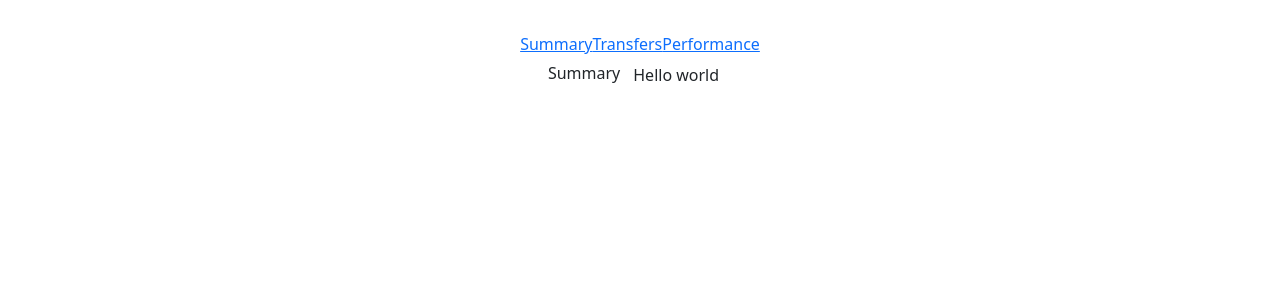
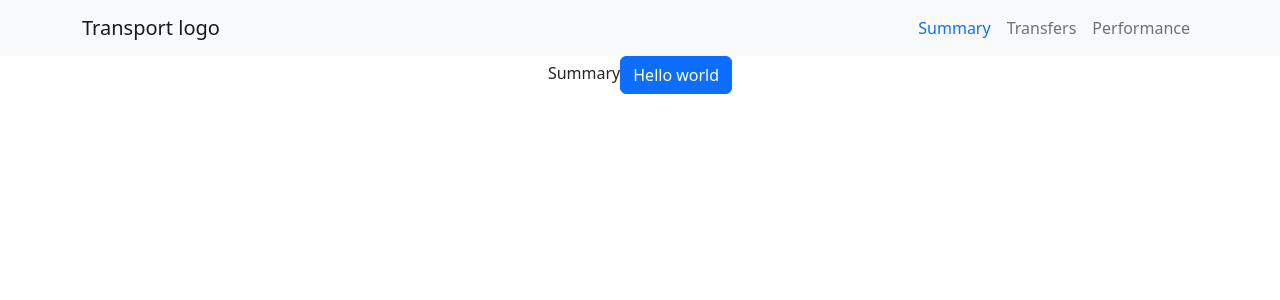
Before and after one commit to geoelectrof/tms-dashboard, a React (Vite) app: page / in a window 1280 px wide. Shown: the top 300 px of the page. Built offline with nearby package versions, Linux system fonts and the light colour scheme.

Commit message:
Created navbar with basic styling and react-router-bootstrap setup

```diff
--- a/package.json
+++ b/package.json
@@ -14,6 +14,7 @@
     "react": "^18.2.0",
     "react-bootstrap": "^2.7.4",
     "react-dom": "^18.2.0",
+    "react-router-bootstrap": "^0.26.2",
     "react-router-dom": "^6.11.2",
     "sass": "^1.62.1"
   },
--- a/src/App.scss
+++ b/src/App.scss
@@ -3,6 +3,5 @@
 #root {
   max-width: 1280px;
   margin: 0 auto;
-  padding: 2rem;
   text-align: center;
 }
--- a/src/components/Navigation.jsx
+++ b/src/components/Navigation.jsx
@@ -1,12 +1,55 @@
 import { NavLink } from "react-router-dom"
+import Container from "react-bootstrap/Container";
+import Nav from "react-bootstrap/Nav";
+import Navbar from "react-bootstrap/Navbar";
+import { LinkContainer } from "react-router-bootstrap";
+
 
 const Navigation = () => {
   return (
     <nav>
-        <NavLink to='/'>Summary</NavLink>
+      {/* <NavLink to='/'>Summary</NavLink>
         <NavLink to='/transfers'>Transfers</NavLink>
-        <NavLink to='/performance'>Performance</NavLink>
+        <NavLink to='/performance'>Performance</NavLink> */}
+      <Navbar collapseOnSelect expand="md" bg="light" className="bg-light">
+        <Container>
+          <LinkContainer to="/">
+            <Navbar.Brand href="#home">
+              Transport logo
+            </Navbar.Brand>
+          </LinkContainer>
+          <Navbar.Toggle aria-controls="responsive-navbar-nav" />
+          <Navbar.Collapse id="responsive-navbar-nav">
+            <Nav className="ms-auto">
+              <LinkContainer
+                to="/"
+                activeClassName="text-primary"
+                className="nav-item nav-link"
+              >
+                <Nav.Link>Summary</Nav.Link>
+              </LinkContainer>
+
+              <LinkContainer
+                to="/transfers"
+                activeClassName="text-primary"
+                className="nav-item nav-link"
+              >
+                <Nav.Link>Transfers</Nav.Link>
+              </LinkContainer>
+
+              <LinkContainer
+                to="/performance"
+                activeClassName="text-primary"
+                className="nav-item nav-link"
+              >
+                <Nav.Link>Performance</Nav.Link>
+              </LinkContainer>
+
+            </Nav>
+          </Navbar.Collapse>
+        </Container>
+      </Navbar>
     </nav>
-  )
+  );
 }
 export default Navigation
--- a/src/custom.scss
+++ b/src/custom.scss
@@ -1,7 +1,7 @@
-$theme-colors: (
-  'info': tomato,
-  'danger': teal,
-);
+// $theme-colors: (
+//   'info': tomato,
+//   'danger': teal,
+// );
 
 /* import bootstrap to set changes */
 @import 'node_modules/bootstrap/scss/bootstrap';
```
Also changed, not shown: 1 other file (tests, documents, lock files or other folders).
